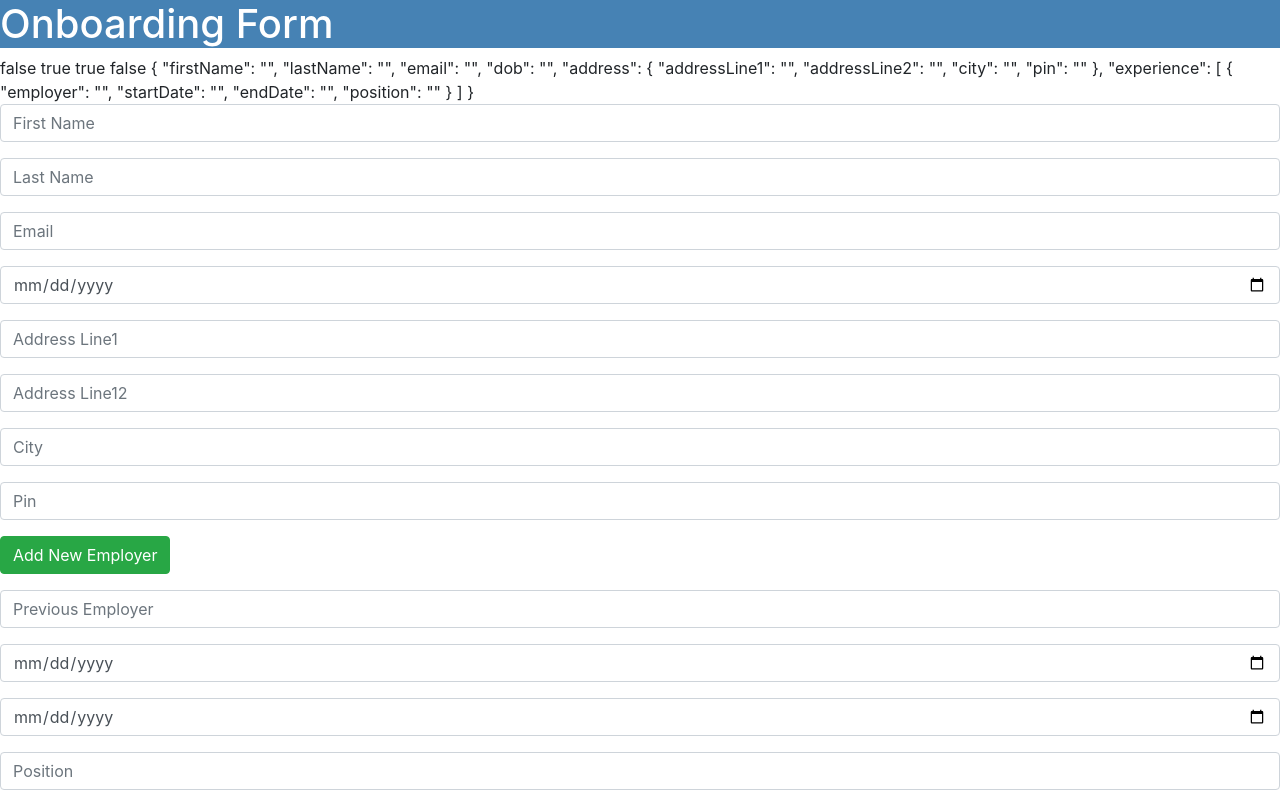
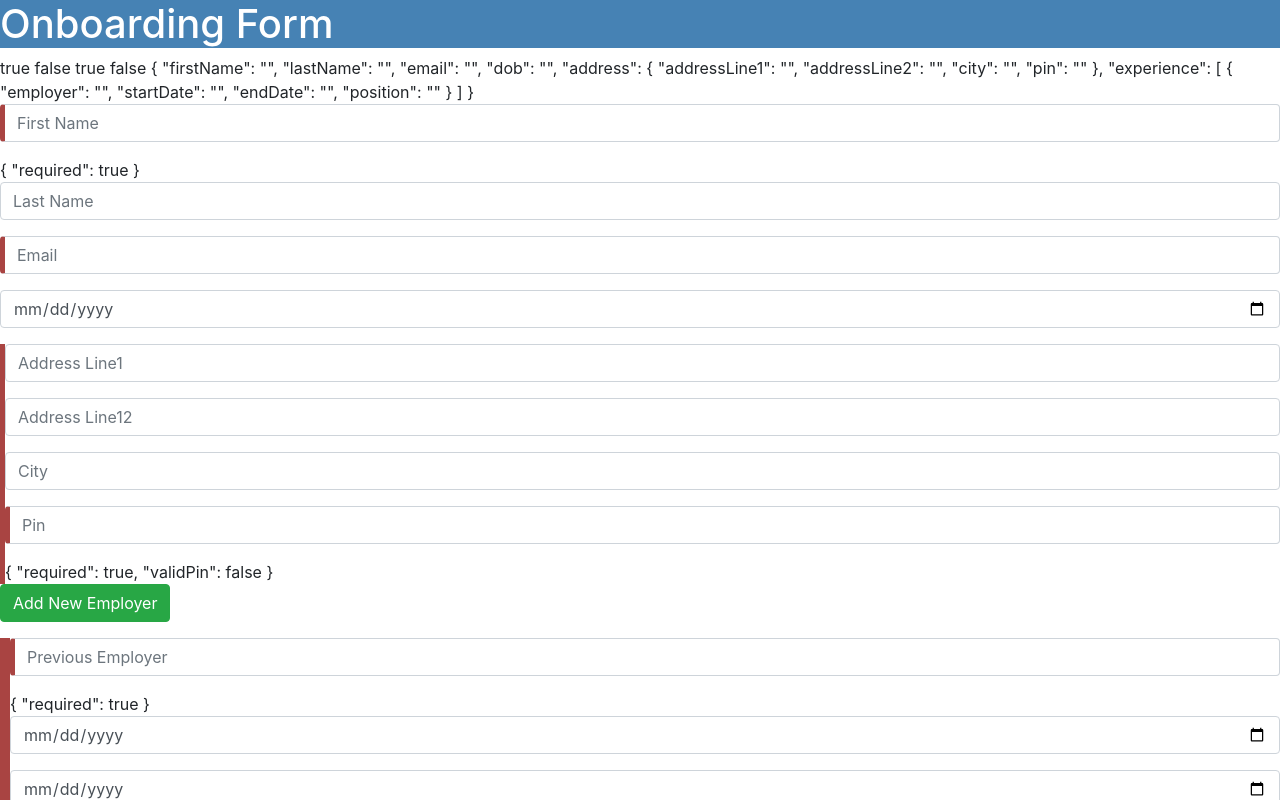
Before and after one commit to santoshyadav198613/Lips-Oct18-Angular, an Angular app: page / in a window 1280 px wide. Shown: the top 800 px of the page. Built offline with nearby package versions, Linux system fonts and the light colour scheme.

Commit message:
added custom validation

```diff
--- /dev/null
+++ b/src/app/custom/validators/custom.validator.ts
@@ -0,0 +1,12 @@
+import { AbstractControl } from "@angular/forms";
+
+
+export class CustomValidator {
+
+    static validatePin(control: AbstractControl) {
+        if (control.value.length < 6 || control.value.length > 10) {
+                return { validPin: false };
+        }
+        return null;
+    }
+}
--- a/src/app/employee/employee-onboarding/employee-onboarding.component.html
+++ b/src/app/employee/employee-onboarding/employee-onboarding.component.html
@@ -9,6 +9,9 @@
 <form [formGroup]="onboardingForm" novalidate>
     <div class="form-group">
         <input class="form-control" type="text" formControlName="firstName" name="firstName" placeholder="First Name">
+    </div>
+    <div>
+        {{onboardingForm.get('firstName').errors|json}}
     </div>
     <div class="form-group">
         <input class="form-control" type="text" formControlName="lastName" name="lastName" placeholder="Last Name">
@@ -32,6 +35,9 @@
         <div class="form-group">
             <input class="form-control" type="text" formControlName="pin" name="pin" placeholder="Pin">
         </div>
+        <div>
+            {{onboardingForm.get('address.pin').errors|json}}
+        </div>
     </div>
     <div class="form-group">
         <button type="button" class="btn btn-success" (click)="addEmployer()">Add New Employer</button>
@@ -41,6 +47,9 @@
             <div class="form-group" [formGroupName]="i">
                 <div class="form-group">
                     <input class="form-control" type="text" formControlName="employer" name="employer" placeholder="Previous Employer">
+                </div>
+                <div>
+                    {{onboardingForm.get(["experience",i,"employer"]).errors|json}}
                 </div>
                 <div class="form-group">
                     <input class="form-control" type="date" formControlName="startDate" name="sdate" placeholder="Start Date">
@@ -52,8 +61,7 @@
                     <input class="form-control" type="text" formControlName="position" name="position" placeholder="Position">
                 </div>
                 <div *ngIf="i>0" class="form-group">
-                    <button type="button" class="btn btn-danger"
-                     (click)="removeEmployer(i)">
+                    <button type="button" class="btn btn-danger" (click)="removeEmployer(i)">
                         Remove Employer
                     </button>
                 </div>
--- a/src/app/employee/employee-onboarding/employee-onboarding.component.ts
+++ b/src/app/employee/employee-onboarding/employee-onboarding.component.ts
@@ -1,5 +1,7 @@
 import { Component, OnInit } from '@angular/core';
-import { FormBuilder, FormGroup, FormControl, FormArray } from '@angular/forms';
+import { FormBuilder, FormGroup, FormControl, FormArray, Validators } from '@angular/forms';
+
+import { CustomValidator } from '../../custom/validators/custom.validator';
 
 @Component({
   selector: 'app-employee-onboarding',
@@ -14,15 +16,15 @@ export class EmployeeOnboardingComponent implements OnInit {
 
   ngOnInit() {
     this.onboardingForm = this.fb.group({
-      firstName: new FormControl(''),
+      firstName: new FormControl('', [Validators.required, Validators.minLength(4), Validators.max(10)]),
       lastName: new FormControl(''),
-      email: new FormControl(''),
+      email: new FormControl('',[Validators.required, Validators.pattern('^[a-zA-Z0-9.!#$%&’*+/=?^_`{|}~-]+@[a-zA-Z0-9-]+(?:\.[a-zA-Z0-9-]+)*$')]),
       dob: new FormControl(''),
       address: this.fb.group({
         addressLine1: new FormControl(''),
         addressLine2: new FormControl(''),
         city: new FormControl(''),
-        pin: new FormControl('')
+        pin: new FormControl('',[Validators.required,CustomValidator.validatePin])
       }),
       experience: this.fb.array([
         this.buildForm()
@@ -33,7 +35,7 @@ export class EmployeeOnboardingComponent implements OnInit {
 
   buildForm() {
     return this.fb.group({
-      employer: new FormControl(''),
+      employer: new FormControl('',[Validators.required]),
       startDate: new FormControl(''),
       endDate: new FormControl(''),
       position: new FormControl('')
@@ -45,7 +47,7 @@ export class EmployeeOnboardingComponent implements OnInit {
     experience.push(this.buildForm());
   }
 
-  removeEmployer(i:number) {
+  removeEmployer(i: number) {
     const experience = this.onboardingForm.controls['experience'] as FormArray;
     experience.removeAt(i);
   }
```
